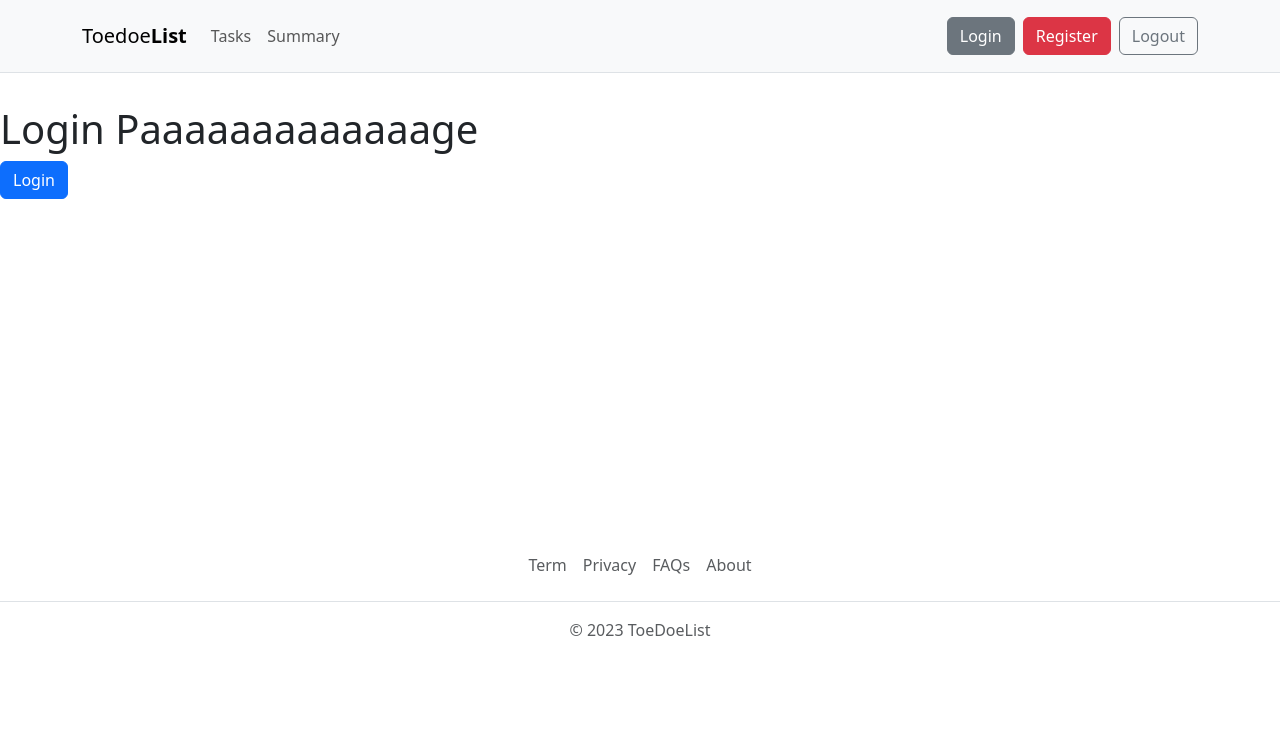
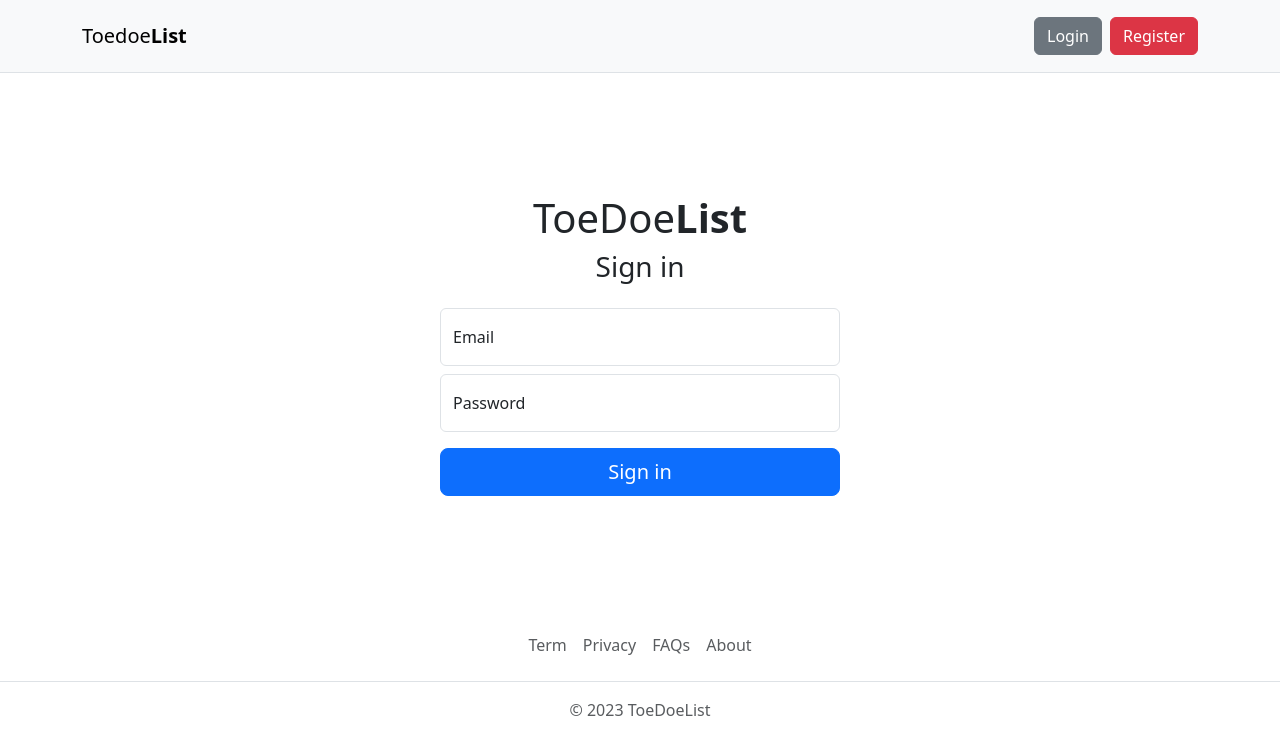
Before and after one commit to 0xAlMo3geZ/toedoe-list-vue, a Vue app: page /login in a window 1280 px wide. Shown: the top 754 px of the page. Built offline with nearby package versions, Linux system fonts and the light colour scheme; no server answers.

Commit message:
implementing authentiction in vue

```diff
--- a/src/components/Navbar.vue
+++ b/src/components/Navbar.vue
@@ -10,7 +10,7 @@
         <span class="navbar-toggler-icon"></span>
       </button>
       <div class="collapse navbar-collapse" id="navbarNav">
-        <ul class="navbar-nav">
+        <ul class="navbar-nav" v-if="store.isLoggedIn">
           <li class="nav-item">
             <router-link :to="{ name: 'tasks' }" class="nav-link">Tasks</router-link>
           </li>
@@ -19,17 +19,48 @@
           </li>
         </ul>
         <ul class="navbar-nav ms-auto">
+          <template v-if="!store.isLoggedIn">
             <li class="nav-item">
               <router-link :to="{ name: 'login' }" class="btn btn-outline-secondary ms-2">Login</router-link>
             </li>
             <li class="nav-item">
               <router-link :to="{ name: 'register' }" class="btn btn-danger ms-2">Register</router-link>
             </li>
-          <li class="nav-item">
-            <a href="#" class="btn btn-outline-secondary ms-2">Logout</a>
+          </template>
+          <template v-else>
+            <li class="nav-item dropdown">
+              <a class="nav-link dropdown-toggle" :class="toggleClass" @click.prevent="toggle" href="#" role="button"
+                data-bs-toggle="dropdown" aria-expanded="false">
+                {{ store.user.name }}
+              </a>
+              <ul class="dropdown-menu" :class="toggleClass">
+                <li><a href="#" class="dropdown-item" @click.prevent="logout">Logout</a>
                 </li>
+              </ul>
+            </li>
+          </template>
         </ul>
       </div>
     </div>
   </nav>
 </template>
+
+<script setup>
+import { ref, computed } from "vue";
+import { useRouter } from "vue-router";
+import { useAuthStore } from "../stores/auth";
+
+const router = useRouter();
+const store = useAuthStore();
+const isOpen = ref(false);
+
+const logout = async () => {
+  await store.handelLogout();
+  isOpen.value = false;
+  router.push({ name: "login" });
+}
+
+const toggle = () => isOpen.value = !isOpen.value;
+
+const toggleClass = computed(() => isOpen.value === true ? "show" : "");
+</script>
--- a/src/http/api.js
+++ b/src/http/api.js
@@ -1,7 +1,9 @@
 import axios from "axios";
 
+axios.defaults.withCredentials = true;
+
 const api = axios.create({
-    baseURL: "http://localhost:8000/api/v1"
+    baseURL: import.meta.env.VITE_BASE_URL
 })
 
 export default api
--- /dev/null
+++ b/src/http/auth-api.js
@@ -0,0 +1,7 @@
+import api from "./api"
+
+export const csrfCookie = () => api.get("/sanctum/csrf-cookie");
+export const login = (credentials) => api.post("/auth/login", credentials);
+export const register = (user) => api.post("/auth/register", user);
+export const logout = () => api.post("/auth/logout");
+export const getUser = () => api.get("/api/user");
--- a/src/http/task-api.js
+++ b/src/http/task-api.js
@@ -1,6 +1,7 @@
 import api from "./api";
 
-const resource = "/tasks";
+const apiPATH = import.meta.env.VITE_API_PATH
+const resource = apiPATH + "/tasks";
 
 export const allTasks = () => api.get(resource);
 
--- a/src/pages/LoginPage.vue
+++ b/src/pages/LoginPage.vue
@@ -1,16 +1,68 @@
 <template>
-    <main style="min-height: 50vh; margin-top: 2rem">
-        <h1>Login Paaaaaaaaaaaaage</h1>
-        <button class="btn btn-primary" @click="handleClick">Login</button>
+    <main class="auth-wrapper">
+        <form class="auth-form" @submit.prevent="handleSubmit">
+            <h1>
+                <span>ToeDoe</span>
+                <strong>List</strong>
+            </h1>
+            <h2 class="h3 mb-4 fw-normal">Sign in</h2>
+            <div class="form-floating mb-2">
+                <input type="email" class="form-control" :class="{ 'is-invalid': errors.password && errors.password[0] }"
+                    id="email" v-model="form.email" placeholder="name@example.com" />
+                <label for="email">Email</label>
+                <div class="invalid-feedback" v-if="errors.password && errors.password[0]">
+                    {{ errors.email && errors.email[0] }}
+                </div>
+            </div>
+            <div class="form-floating mb-3">
+                <input type="password" class="form-control" :class="{ 'is-invalid': errors.password && errors.password[0] }"
+                    id="password" v-model="form.password" placeholder="Password" />
+                <label for="password">Password</label>
+                <div class="invalid-feedback" v-if="errors.password && errors.password[0]">
+                    {{ errors.password && errors.password[0] }}
+                </div>
+            </div>
+
+            <button class="w-100 btn btn-lg btn-primary" type="submit">Sign in</button>
+        </form>
     </main>
 </template>
 
 <script setup>
+import { reactive } from "vue";
+import { storeToRefs } from "pinia";
 import { useRouter } from "vue-router";
+import { useAuthStore } from "../stores/auth";
 
 const router = useRouter();
+const store = useAuthStore();
+const { isLoggedIn, errors } = storeToRefs(store);
+const { handelLogin } = store;
+const form = reactive({
+    email: "",
+    password: "",
+});
 
-const handleClick = () => {
-    router.push({ name: "tasks" });
+const handleSubmit = async () => {
+    await handelLogin(form);
+    if (isLoggedIn.value) {
+        router.push({ name: "tasks" });
+    }
 }
 </script>
+
+<style scoped>
+.auth-wrapper {
+    width: 100%;
+    display: flex;
+    justify-content: center;
+    align-items: center;
+    text-align: center;
+    min-height: 60vh;
+    margin-top: 2rem;
+}
+
+.auth-form {
+    width: 400px;
+}
+</style>
--- a/src/pages/RegisterPage.vue
+++ b/src/pages/RegisterPage.vue
@@ -1,3 +1,82 @@
 <template>
-    <h1>Register</h1>
+    <main class="auth-wrapper">
+        <form class="auth-form" @submit.prevent="handleSubmit">
+            <h1>
+                <span>ToeDoe</span>
+                <strong>List</strong>
+            </h1>
+            <h2 class="h3 mb-4 fw-normal">Sign Up</h2>
+            <div class="form-floating mb-2">
+                <input type="text" class="form-control" :class="{ 'is-invalid': errors.name && errors.name[0] }" id="name"
+                    v-model="form.name" placeholder="Your name" />
+                <label for="name">Name</label>
+                <div class="invalid-feedback" v-if="errors.name && errors.name[0]">
+                    {{ errors.name && errors.name[0] }}
+                </div>
+            </div>
+            <div class="form-floating mb-2">
+                <input type="email" class="form-control" :class="{ 'is-invalid': errors.email && errors.email[0] }"
+                    id="email" v-model="form.email" placeholder="name@example.com" />
+                <label for="email">Email</label>
+                <div class="invalid-feedback" v-if="errors.email && errors.email[0]">
+                    {{ errors.email && errors.email[0] }}
+                </div>
+            </div>
+            <div class="form-floating mb-3">
+                <input type="password" class="form-control" :class="{ 'is-invalid': errors.password && errors.password[0] }"
+                    id="password" v-model="form.password" placeholder="Password" />
+                <label for="password">Password</label>
+                <div class="invalid-feedback" v-if="errors.password && errors.password[0]">
+                    {{ errors.password && errors.password[0] }}
+                </div>
+            </div>
+            <div class="form-floating mb-3">
+                <input type="password" class="form-control" id="password_confirmation" v-model="form.password_confirmation"
+                    placeholder="Password Confirmation" />
+                <label for="password_confirmation">Password Confirmation</label>
+            </div>
+            <button class="w-100 btn btn-lg btn-primary" type="submit">sign up</button>
+        </form>
+    </main>
 </template>
+
+<script setup>
+import { reactive } from "vue";
+import { storeToRefs } from "pinia";
+import { useRouter } from "vue-router";
+import { useAuthStore } from "../stores/auth";
+
+const router = useRouter();
+const store = useAuthStore();
+const { isLoggedIn, errors } = storeToRefs(store);
+const { handelRegister } = store;
+const form = reactive({
+    name: "",
+    email: "",
+    password: "",
+    password_confirmation: "",
+});
+
+const handleSubmit = async () => {
+    await handelRegister(form);
+    if (isLoggedIn.value) {
+        router.push({ name: "tasks" });
+    }
+}
+</script>
+
+<style scoped>
+.auth-wrapper {
+    width: 100%;
+    display: flex;
+    justify-content: center;
+    align-items: center;
+    text-align: center;
+    min-height: 60vh;
+    margin-top: 2rem;
+}
+
+.auth-form {
+    width: 400px;
+}
+</style>
--- a/src/pages/TasksPage.vue
+++ b/src/pages/TasksPage.vue
@@ -43,6 +43,6 @@
 const completedTasksIsVisible = computed(
   () => uncompletedTasks.value.length === 0 || completedTasks.value.length > 0
 );
-const showCompletedTasks = ref(false);
+const showCompletedTasks = ref(false || completedTasksIsVisible.value);
 
 </script>
--- a/src/routes/index.js
+++ b/src/routes/index.js
@@ -1,8 +1,22 @@
 import { createRouter, createWebHistory } from "vue-router";
 import routes from "./routes"
+import { useAuthStore } from "../stores/auth";
 
-export default createRouter({
+const router = createRouter({
     routes,
     history: createWebHistory(),
     linkActiveClass: "active",
 })
+
+router.beforeEach(async (to, from) => {
+    const store = useAuthStore();
+    await store.fetchUser();
+    if (to.meta.auth && !store.isLoggedIn) {
+        return { name: "login", query: { redirect: to.fullPath } }
+    }
+    else if (to.meta.guest && store.isLoggedIn) {
+        return { name: "tasks" }
+    }
+})
+
+export default router
--- /dev/null
+++ b/src/stores/auth.js
@@ -0,0 +1,62 @@
+import { defineStore } from "pinia";
+import { ref, computed } from "vue";
+import { csrfCookie, login, logout, register, getUser } from "../http/auth-api";
+
+export const useAuthStore = defineStore("authStore", () => {
+    const user = ref(null);
+    const errors = ref({});
+
+    const isLoggedIn = computed(() => !!user.value);
+
+    const fetchUser = async () => {
+        try {
+            const { data } = await getUser();
+            user.value = data;
+        } catch (error) {
+            user.value = null;
+        }
+    }
+
+    const handelLogin = async (credentials) => {
+        await csrfCookie();
+        try {
+            await login(credentials);
+            await fetchUser();
+            errors.value = {};
+        } catch (error) {
+            if (error.response && error.response.status === 422) {
+                errors.value = error.response.data.errors;
+            }
+        }
+    }
+
+    const handelRegister = async (newUser) => {
+        try {
+            await register(newUser);
+            await handelLogin({
+                email: newUser.email,
+                password: newUser.password
+            })
+        }
+        catch (error) {
+            if (error.response && error.response.status === 422) {
+                errors.value = error.response.data.errors;
+            }
+        }
+    }
+
+    const handelLogout = async () => {
+        await logout();
+        user.value = null;
+    }
+
+    return {
+        user,
+        errors,
+        isLoggedIn,
+        fetchUser,
+        handelLogin,
+        handelRegister,
+        handelLogout
+    }
+})
```
Also changed, not shown: src/routes/routes.js (+30 -11 lines), 2 other files (tests, documents, lock files or other folders). Lines whose indentation alone changed are shown as unchanged.
